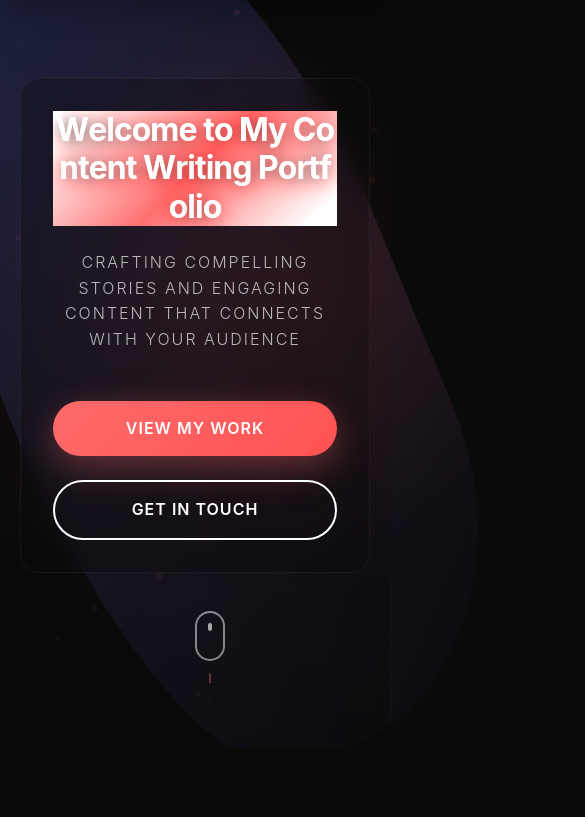
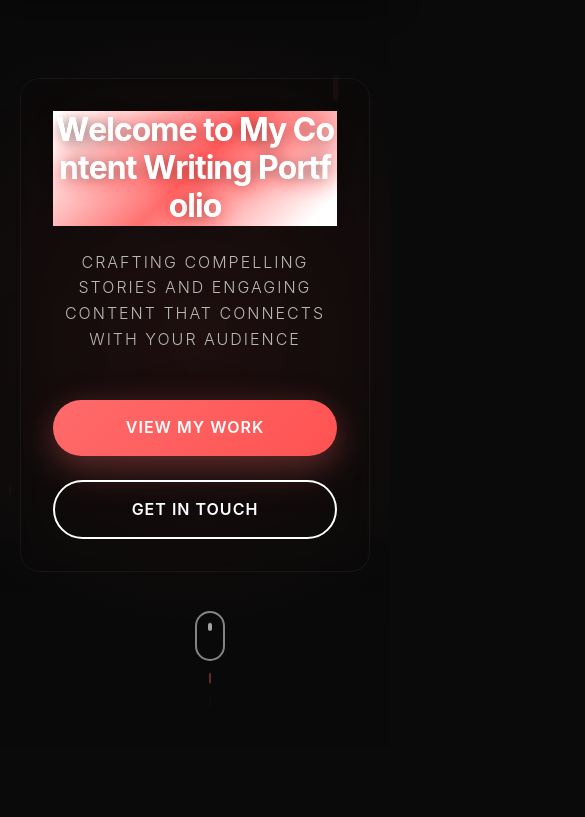
Before and after one commit to rishh4real/content-writer-portfolio, a plain HTML site: page index.html in a window 390 px wide. Shown: the part 97-914 px from the top of the page, 585 px wide, since content can reach past the window. Drawn offline with Linux system fonts and the light colour scheme; animation ran at ten frames a second.

Commit message:
Optimize mobile performance: reduce particles, disable heavy effects

```diff
--- a/script.js
+++ b/script.js
@@ -599,12 +599,13 @@ if (cursor && cursorTrail) {
 // Particle System
 const canvas = document.getElementById('particleCanvas');
 if (canvas) {
+    const isMobile = window.innerWidth <= 768;
     const ctx = canvas.getContext('2d');
     canvas.width = window.innerWidth;
     canvas.height = window.innerHeight;
 
     const particles = [];
-    const particleCount = 30;
+    const particleCount = isMobile ? 10 : 30;
 
     class Particle {
         constructor() {
@@ -641,7 +642,13 @@ if (canvas) {
         particles.push(new Particle());
     }
 
-    function animateParticles() {
+    let animationFrameId;
+    let lastTime = 0;
+    const targetFPS = isMobile ? 30 : 60;
+    const frameInterval = 1000 / targetFPS;
+
+    function animateParticles(currentTime) {
+        if (currentTime - lastTime >= frameInterval) {
             ctx.clearRect(0, 0, canvas.width, canvas.height);
 
             particles.forEach(particle => {
@@ -649,6 +656,8 @@ if (canvas) {
                 particle.draw();
             });
 
+            // Disable particle connections on mobile for better performance
+            if (!isMobile) {
                 particles.forEach((particle, i) => {
                     particles.slice(i + 1).forEach(otherParticle => {
                         const dx = particle.x - otherParticle.x;
@@ -668,11 +677,15 @@ if (canvas) {
                         }
                     });
                 });
-
-        requestAnimationFrame(animateParticles);
             }
 
-    animateParticles();
+            lastTime = currentTime;
+        }
+
+        animationFrameId = requestAnimationFrame(animateParticles);
+    }
+
+    animateParticles(0);
 
     window.addEventListener('resize', () => {
         canvas.width = window.innerWidth;
@@ -680,8 +693,10 @@ if (canvas) {
     });
 }
 
-// Magnetic Buttons
+// Magnetic Buttons (disabled on mobile)
 function initMagneticButtons() {
+    if (window.innerWidth <= 768) return; // Disable on mobile
+
     const magneticElements = document.querySelectorAll('.btn-primary, .btn-secondary, .link-card, .feature-card');
 
     magneticElements.forEach(element => {
@@ -702,8 +717,10 @@ function initMagneticButtons() {
     });
 }
 
-// 3D Card Tilt Effect
+// 3D Card Tilt Effect (disabled on mobile)
 function init3DCards() {
+    if (window.innerWidth <= 768) return; // Disable on mobile
+
     const cards = document.querySelectorAll('.feature-card, .portfolio-card, .skill-item');
 
     cards.forEach(card => {
@@ -751,8 +768,10 @@ function initTextAnimations() {
     }
 }
 
-// Scroll-triggered 3D effects
+// Scroll-triggered 3D effects (disabled on mobile)
 function initScroll3DEffects() {
+    if (window.innerWidth <= 768) return; // Disable on mobile
+
     let ticking = false;
 
     window.addEventListener('scroll', () => {
@@ -777,9 +796,15 @@ function initScroll3DEffects() {
     });
 }
 
-// Floating elements animation
+// Floating elements animation (simplified on mobile)
 function initFloatingElements() {
+    const isMobile = window.innerWidth <= 768;
     const floatingElements = document.querySelectorAll('.feature-card, .portfolio-card');
+
+    if (isMobile) {
+        // Disable floating on mobile for better performance
+        return;
+    }
 
     floatingElements.forEach((element, index) => {
         const delay = index * 0.2;
--- a/style.css
+++ b/style.css
@@ -1586,8 +1586,36 @@ body::after {
         display: none !important;
     }
 
+    #particleCanvas {
+        opacity: 0.2 !important;
+    }
+
     .hamburger {
         display: flex;
+    }
+
+    * {
+        will-change: auto !important;
+        transform: translateZ(0);
+        backface-visibility: hidden;
+        -webkit-backface-visibility: hidden;
+    }
+
+    .hero-content {
+        animation: none !important;
+        transform: none !important;
+    }
+
+    .feature-card,
+    .portfolio-card,
+    .skill-item {
+        animation: none !important;
+        transform: none !important;
+    }
+
+    .hero-title span {
+        animation: none !important;
+        transition: none !important;
     }
 
     .nav-menu {
```
Lines whose indentation alone changed are shown as unchanged.
